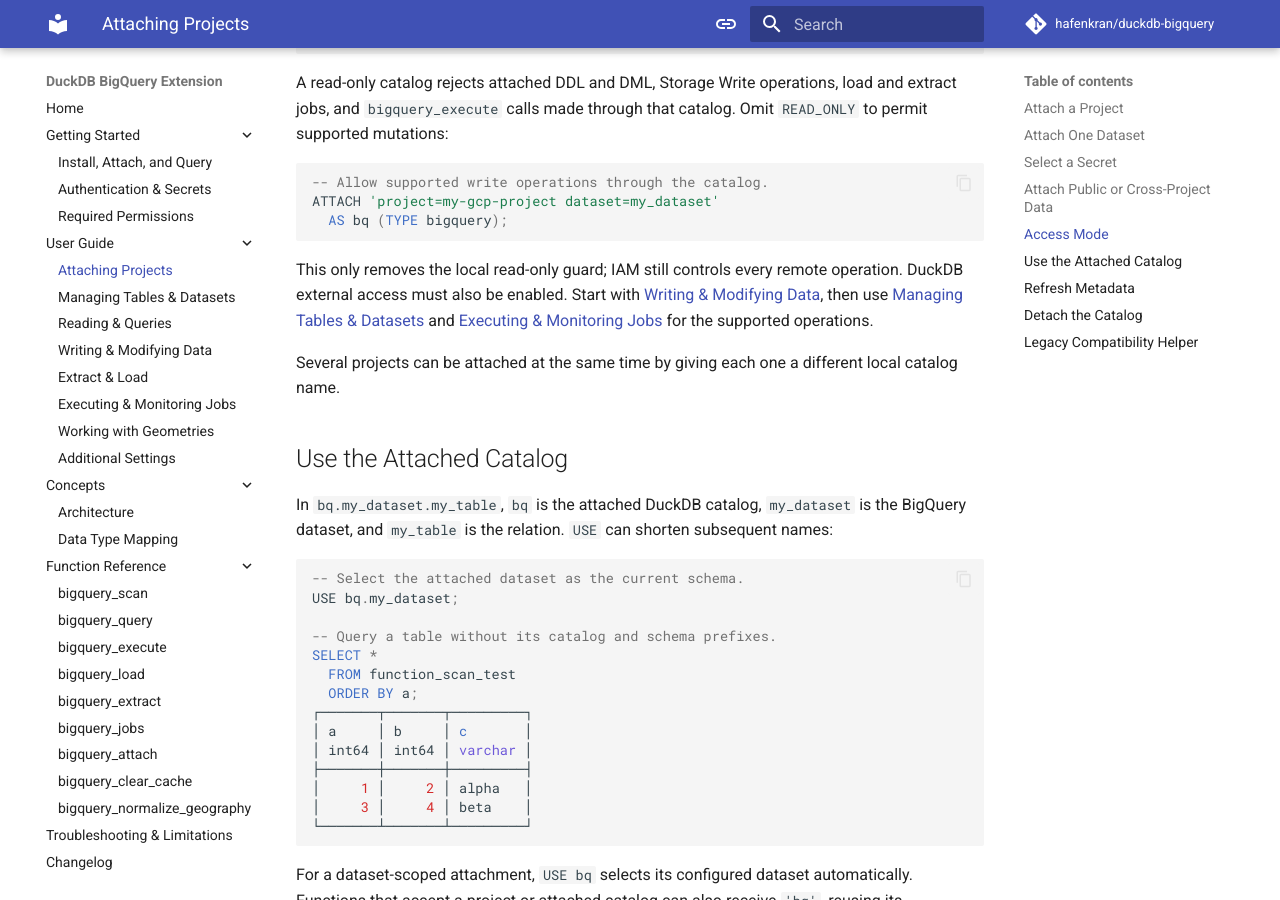
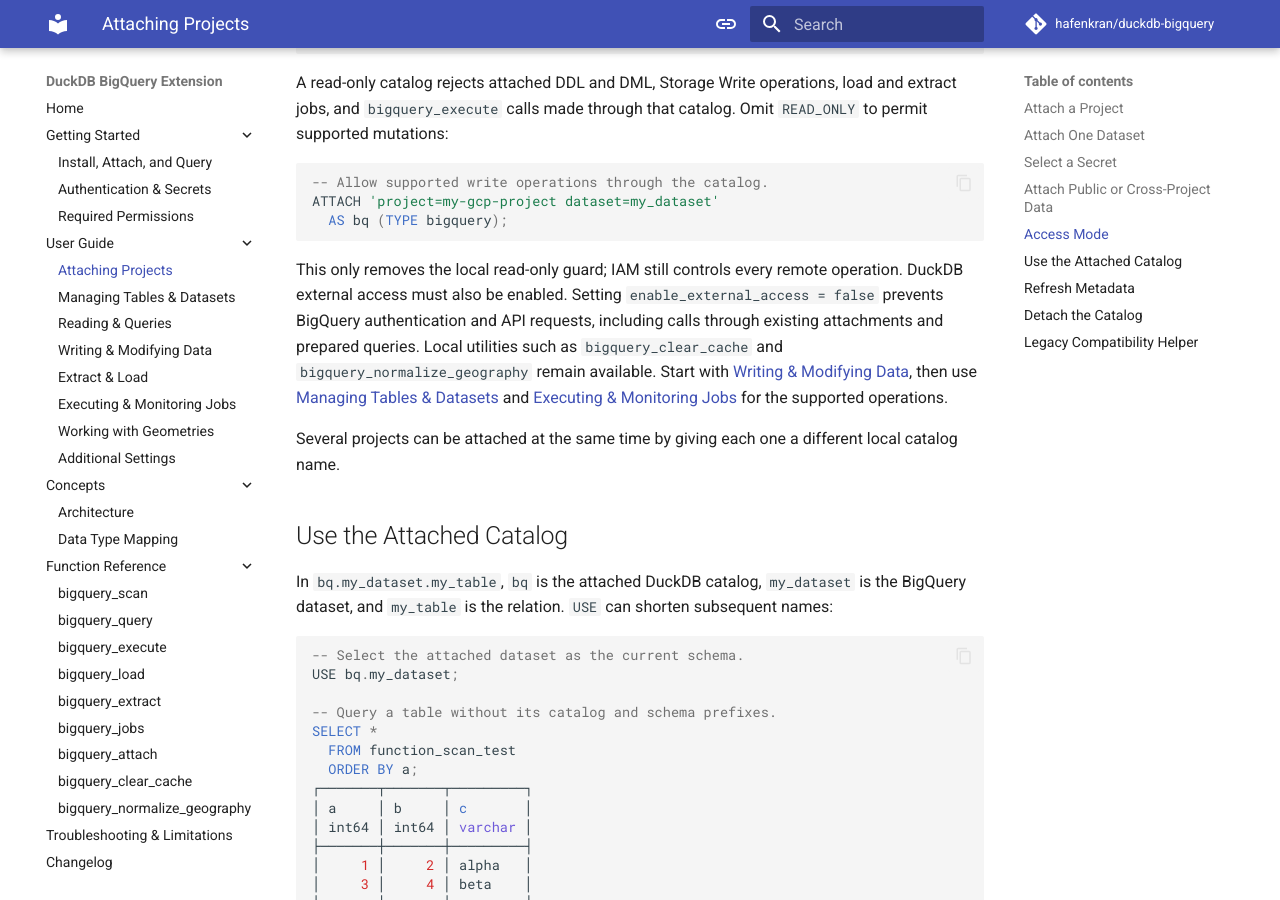
Before and after one commit to hafenkran/duckdb-bigquery, an MkDocs documentation site: the page built from docs/user-guide/attach.md, in a window 1280 px wide and 900 px high, scrolled down 2882 px. Built offline with MkDocs 1.6.1 and Material for MkDocs 9.7.7, drawn with Linux system fonts in a browser that asks for light colours; comment, search, counter and statistics services are not loaded.

Commit message:
fix: enforce BigQuery external access restrictions

````diff
--- a/docs/user-guide/attach.md
+++ b/docs/user-guide/attach.md
@@ -152,7 +152,11 @@
 ```
 
 This only removes the local read-only guard; IAM still controls every remote
-operation. DuckDB external access must also be enabled. Start with
+operation. DuckDB external access must also be enabled. Setting
+`enable_external_access = false` prevents BigQuery authentication and API
+requests, including calls through existing attachments and prepared queries.
+Local utilities such as `bigquery_clear_cache` and
+`bigquery_normalize_geography` remain available. Start with
 [Writing & Modifying Data](writing.md), then use
 [Managing Tables & Datasets](managing-tables-and-schemas.md) and
 [Executing & Monitoring Jobs](jobs-and-transfers.md) for the supported
````
Also changed, not shown: CHANGELOG.md (+3 -0 lines), docs/function-reference/bigquery-query.md (+3 -0 lines), 3 other files.
